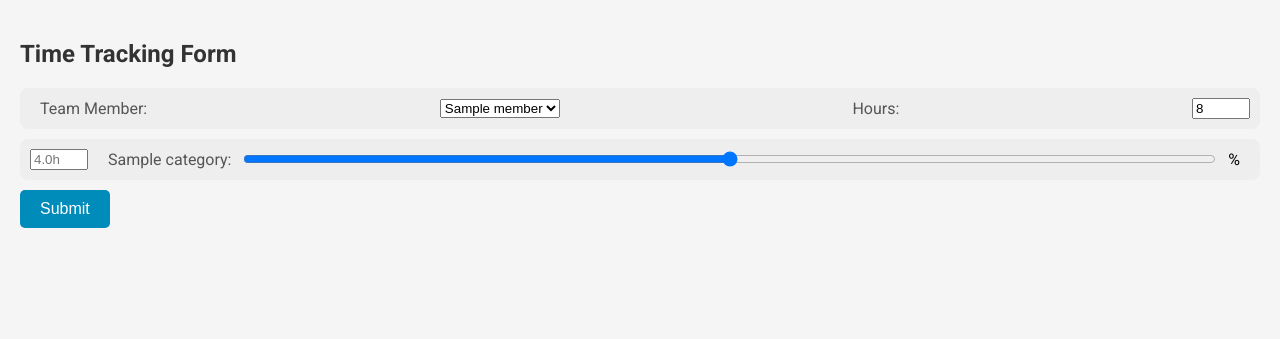
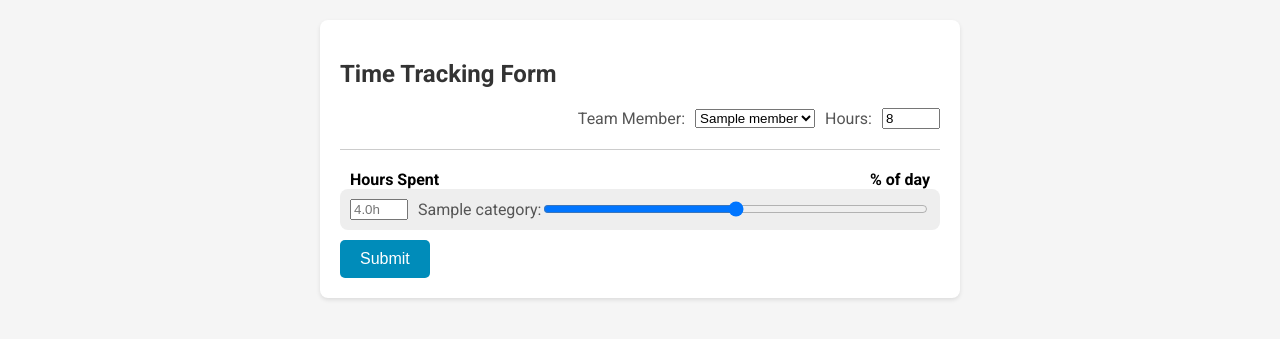
Before and after one commit to leftoverjacksons/timeTrackerForm, a Flask app: template templates/form.html in a window 1280 px wide. Shown: the top 339 px of the page. Run offline with Flask 3, Linux system fonts and the light colour scheme; the template is opened without the code that fills it: most values are stand-ins (such as "Sample title", 1, 10 or a date in 2020).

Commit message:
stable??

```diff
--- a/static/script.js
+++ b/static/script.js
@@ -52,23 +52,50 @@ function lockSlider(inputElement) {
 
 function updateSliderValues(changedSlider) {
     var sliders = document.querySelectorAll('input[type="range"]');
-    // Convert NodeList to Array for locked sliders
     var lockedSliders = Array.from(document.querySelectorAll('.hours-input.valid'));
     var totalHours = parseFloat(document.getElementById('hours').value);
-    var totalPercentage = getTotalPercentage(sliders, lockedSliders); // Define totalPercentage
+    var allocatedHours = getAllocatedHours(lockedSliders);
+    var remainingHours = totalHours - allocatedHours;
+    var remainingPercentage = (remainingHours / totalHours) * 100;
+    var totalUnlockedPercentage = getTotalPercentage(sliders, lockedSliders);
 
-    // If total is exactly 100 or no unlocked sliders, just update the hours
-    if (totalPercentage === 100 || lockedSliders.length === sliders.length) {
-        updateHours(sliders, totalHours);
-        return;
+    // Find all unlocked and non-zero sliders
+    var activeSliders = Array.from(sliders).filter(function (slider) {
+        return !slider.disabled && parseFloat(slider.value) !== 0;
+    });
+
+    // If there is only one active slider left and it's the one being changed
+    if (activeSliders.length === 1 && activeSliders[0] === changedSlider) {
+        // Set this slider to the remaining percentage but not above it
+        changedSlider.value = Math.min(parseFloat(changedSlider.value), remainingPercentage).toString();
+        updateHoursDisplay(changedSlider, totalHours); // Update the hours display for this slider
+    } else {
+        // If there are other sliders, distribute the remaining percentage among them
+        if (totalUnlockedPercentage !== 100) {
+            distributeRemainingPercentage(sliders, changedSlider, totalUnlockedPercentage, lockedSliders);
+        }
+        // Update the hours display for all sliders
+        sliders.forEach(slider => updateHoursDisplay(slider, totalHours));
     }
+}
 
-    // Distribute the remaining percentage to other unlocked sliders
-    distributeRemainingPercentage(sliders, changedSlider, totalPercentage, lockedSliders);
+// Helper function to update the hours display for a slider
+function updateHoursDisplay(slider, totalHours) {
+    var sliderPercentage = parseFloat(slider.value);
+    var sliderHours = (sliderPercentage / 100) * totalHours;
+    var correspondingInput = slider.previousElementSibling.previousElementSibling;
+    if (correspondingInput && correspondingInput.value.trim() === '') {
+        correspondingInput.placeholder = sliderHours.toFixed(1) + 'h';
+    }
+}
 
-    // Update the placeholders for hour inputs
-    updateHourInputs(sliders, totalHours);
+// Helper function to get the total allocated hours from locked sliders
+function getAllocatedHours(lockedSliders) {
+    return lockedSliders.reduce((total, input) => total + parseFloat(input.value || 0), 0);
 }
+
+// ... rest of the existing script.js functions ...
+
 
 // This function now also receives lockedSliders as an argument
 function getTotalPercentage(sliders, lockedSliders) {
@@ -84,64 +111,48 @@ function getTotalPercentage(sliders, lockedSliders) {
 
 // This function now also receives lockedSliders as an argument
 function distributeRemainingPercentage(sliders, changedSlider, totalPercentage, lockedSliders) {
+    var unlockedSliders = Array.from(sliders).filter(function (slider) {
+        return !slider.disabled &&
+            !lockedSliders.includes(slider.previousElementSibling.previousElementSibling);
+    });
+
+    // Exclude sliders that are manually set to 0% unless it's the changed slider
+    var slidersToAdjust = unlockedSliders.filter(function (slider) {
+        return slider.value !== '0' || slider === changedSlider;
+    });
+
+    if (slidersToAdjust.length <= 1) {
+        return; // No need to adjust if there's only one unlocked slider
+    }
+
+    var remainingHours = getRemainingHours(lockedSliders);
+    var remainingPercentage = (remainingHours / parseFloat(document.getElementById('hours').value)) * 100;
+    var adjustment = remainingPercentage - totalPercentage;
+
+    // Calculate the adjustment per slider
+    var adjustmentPerSlider = adjustment / slidersToAdjust.length;
+
+    // Adjust the other unlocked sliders, ensuring no slider value becomes negative
+    slidersToAdjust.forEach(function (slider) {
+        if (slider !== changedSlider) {
+            let newValue = parseFloat(slider.value) + adjustmentPerSlider;
+            slider.value = Math.max(newValue, 0); // Ensure slider does not go below 0
+        }
+    });
+}
+
+function getRemainingHours(lockedSliders) {
     var totalHours = parseFloat(document.getElementById('hours').value);
     var allocatedHours = 0;
 
     // Calculate the total hours allocated by locked sliders
     lockedSliders.forEach(function (input) {
-        allocatedHours += parseFloat(input.value);
+        allocatedHours += parseFloat(input.value) || 0;
     });
 
-    var remainingHours = totalHours - allocatedHours; // Hours available for unlocked sliders
-    var remainingPercentage = (remainingHours / totalHours) * 100; // Convert to percentage
+    return totalHours - allocatedHours; // Remaining hours for unlocked sliders
+}
 
-    var unlockedSliders = Array.from(sliders).filter(function (slider) {
-        return !slider.disabled &&
-            !lockedSliders.includes(slider.previousElementSibling.previousElementSibling);
-    });
-
-    if (unlockedSliders.length <= 1) {
-        return; // No need to adjust if there is only one unlocked slider
-    }
-
-    var totalUnlockedPercentage = getTotalPercentage(unlockedSliders, []);
-    var adjustment = remainingPercentage - totalUnlockedPercentage;
-
-    // Calculate the adjustment per slider
-    var adjustmentPerSlider = adjustment / unlockedSliders.length;
-
-    var excess = 0; // This will capture any rounding excess
-
-    // Adjust the other unlocked sliders
-    unlockedSliders.forEach(function (slider, index) {
-        // Don't adjust the slider that was just changed
-        if (slider === changedSlider) {
-            return;
-        }
-
-        let currentPercentage = parseFloat(slider.value);
-        let newPercentage = currentPercentage + adjustmentPerSlider + excess;
-
-        // Make sure we don't go below 0
-        newPercentage = Math.max(newPercentage, 0);
-
-        // Calculate and accumulate any excess due to rounding
-        excess += currentPercentage + adjustmentPerSlider - newPercentage;
-
-        // Update the slider with the new percentage
-        slider.value = newPercentage;
-    });
-
-    // After adjustment, recalculate to ensure we haven't exceeded the remaining percentage due to rounding
-    var postAdjustmentTotal = getTotalPercentage(unlockedSliders, []);
-    if (postAdjustmentTotal > remainingPercentage) {
-        unlockedSliders.forEach(function (slider) {
-            if (slider !== changedSlider) {
-                slider.value -= postAdjustmentTotal - remainingPercentage; // Adjust down slightly
-            }
-        });
-    }
-}
 
 // This new function updates the placeholders for the hour input fields
 function updateHourInputs(sliders, totalHours) {
--- a/templates/form.html
+++ b/templates/form.html
@@ -43,17 +43,12 @@
         }
 
             .slider-container input[type="text"] {
-                width: 50px; /* Set an appropriate width for your input boxes */
-                margin-right: 10px; /* Add some margin to the right of the input box */
-            }
-
-            .slider-container label,
-            .slider-container output {
-                margin: 0 10px;
+                width: 50px;
+                margin-right: 10px;
             }
 
         input[type="range"] {
-            flex-grow: 1; /* Allow the slider to fill the space */
+            flex-grow: 1;
         }
 
         input[type="submit"] {
@@ -69,23 +64,43 @@
             input[type="submit"]:hover {
                 background-color: #005f73;
             }
-        /* Styles for valid hour inputs */
+
         .hours-input.valid {
-            background-color: lightgreen;
+            background-color: lightsalmon;
         }
-        /* Styles for invalid hour inputs */
+
         .hours-input.invalid {
             background-color: #ffcccc;
         }
+
+        .team-member-row {
+            display: flex;
+            justify-content: flex-end;
+            align-items: center;
+            gap: 10px;
+            margin-bottom: 20px;
+        }
+
+        .divider {
+            border-bottom: 1px solid #ccc;
+            margin: 20px 0;
+        }
+
+        .slider-header {
+            display: flex;
+            justify-content: space-between;
+            padding: 0 10px;
+            font-weight: bold;
+        }
     </style>
-
     <script src="{{ url_for('static', filename='script.js') }}" defer></script>
 </head>
 
 <body>
+    <div class="container">
         <h2>Time Tracking Form</h2>
         <form action="/" method="post" id="time-tracking-form">
-        <div class="slider-container">
+            <div class="team-member-row">
                 <label for="team_member">Team Member:</label>
                 <select id="team_member" name="team_member">
                     {% for member in team_members %}
@@ -96,18 +111,28 @@
                 <input type="number" id="hours" name="hours" value="8" min="0" style="width: 50px;">
             </div>
 
+            <!-- Section Divider -->
+            <div class="divider"></div>
+
+            <!-- Column Headers -->
+            <div class="slider-header">
+                <span>Hours Spent</span>
+
+                <span>% of day</span>
+            </div>
+
             {% for category in categories %}
             <div class="slider-container">
                 <input type="text" class="hours-input" oninput="lockSlider(this)" placeholder="Hours (e.g., 2.5)" />
                 <label for="{{ category|lower }}">{{ category }}:</label>
-            <input type="range" id="{{ category|lower }}" name="{{ category|lower }}" min="0" max="100" value="{{ 100 / num_categories }}" oninput="updateSliderValues()" disabled>
-            <output id="{{ category|lower }}_value">{{ 100 / num_categories | round }}%</output>
-
+                <input type="range" id="{{ category|lower }}" name="{{ category|lower }}" min="0" max="100" value="{{ 100 / num_categories }}" oninput="updateSliderValues()">
+                <!-- Removed the now-unused output element for hours -->
             </div>
             {% endfor %}
 
             <input type="submit" value="Submit">
         </form>
+    </div>
     <script>
         // Initialize outputs for hours on page load
         document.addEventListener('DOMContentLoaded', function () {
```
Lines whose indentation alone changed are shown as unchanged.
